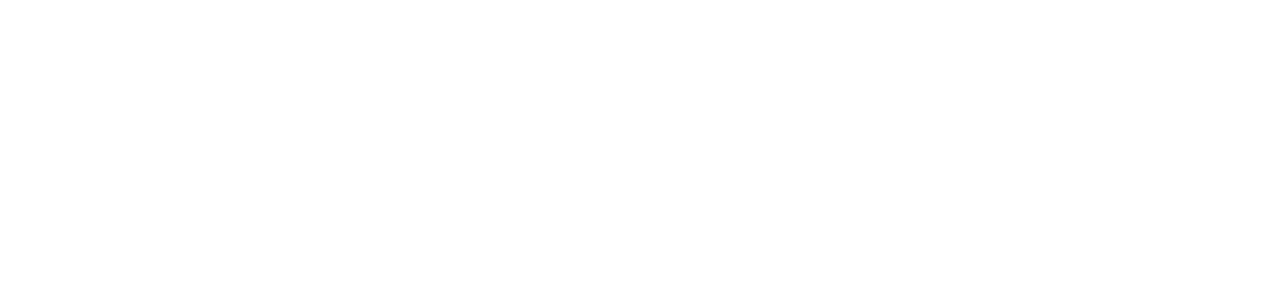
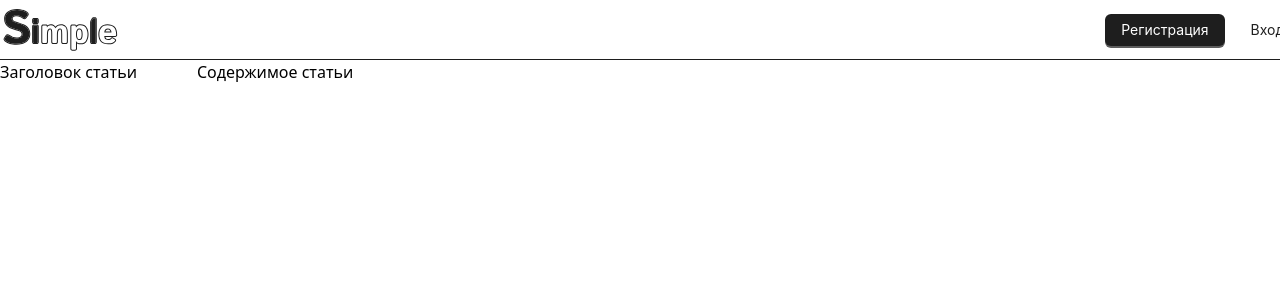
Before and after one commit to RoastedPikachu/lIfe_peak, a Next.js app: page /article/1 in a window 1280 px wide. Shown: the top 300 px of the page. Built offline with nearby package versions, Linux system fonts and the light colour scheme; no server answers.

Commit message:
feature: Интегрировал функционал получения статьи по id

```diff
--- /dev/null
+++ b/app/article/[articleId]/page.tsx
@@ -0,0 +1,47 @@
+"use client";
+import React, { useEffect, useState } from "react";
+
+import { useParams } from "next/navigation";
+
+import axios from "axios";
+
+import { apiPort } from "@/utils";
+
+import ContentPageWrapper from "@/widgets/pageWrappers/ContentPageWrapper";
+
+const Page = () => {
+  const params = useParams();
+
+  const [article, setArticle] = useState({} as any);
+
+  const [content, setContent] = useState("");
+
+  const getArticle = () => {
+    axios.get(`${apiPort}/articles/${params.articleId}`).then((res) => {
+      setArticle(res.data);
+    });
+  };
+
+  useEffect(() => {
+    getArticle();
+  }, []);
+  return (
+    <ContentPageWrapper>
+      <main className="clientMain">
+        <h1 className="">
+          {Object.keys(article as Object).length
+            ? article.title
+            : "Заголовок статьи"}
+        </h1>
+
+        <p>
+          {Object.keys(article as Object).length
+            ? content
+            : "Содержимое статьи"}
+        </p>
+      </main>
+    </ContentPageWrapper>
+  );
+};
+
+export default Page;
--- a/app/article/[articleName]/page.tsx
+++ /dev/null
@@ -1,7 +0,0 @@
-import React from "react";
-
-const Page = () => {
-  return <div></div>;
-};
-
-export default Page;
--- a/entity/article/Article.tsx
+++ b/entity/article/Article.tsx
@@ -2,6 +2,7 @@
 import React, { useState } from "react";
 
 import "./article.css";
+import Link from "next/link";
 
 const Article: React.FC<{ article: any }> = ({ article }) => {
   const formatDate = () => {
@@ -39,9 +40,12 @@
     return string.substring(0, pipeIndex);
   };
   return (
+    <Link href={`/article/${article.id}`}>
       <div className="article">
         <p className="article-title">
-        {Object.keys(article).length !== 0 ? article.title : "Заголовок статьи"}
+          {Object.keys(article).length !== 0
+            ? article.title
+            : "Заголовок статьи"}
         </p>
 
         <p className="article-text">
@@ -54,6 +58,7 @@
           {Object.keys(article).length !== 0 ? formatDate() : "Дата неизвестна"}
         </p>
       </div>
+    </Link>
   );
 };
 
--- a/entity/userCard/UserCard.tsx
+++ b/entity/userCard/UserCard.tsx
@@ -20,15 +20,13 @@
           className="userCard-avatar"
         />
 
-        <p className="userCard-nickname">
-          {Object.keys(user).length !== 0 ? user.name : "Я утка!"}
-        </p>
+        <p className="userCard-nickname">Борис Карабут</p>
       </div>
 
       <p className="userCard-description">
-        {Object.keys(user).length !== 0
-          ? user.description
-          : "Я постоянно крякаю и клацаю по клавишам, очень люблю хлеб."}
+        Студент, middle frontend разработчик, а также геймер. Здесь вы найдете
+        статьи о веб-разработке, моем игровом опыте и размышлениях на стыке этих
+        сфер.
       </p>
     </div>
   );
```
Also changed, not shown: 1 other file (tests, documents, lock files or other folders). Lines whose indentation alone changed are shown as unchanged.
